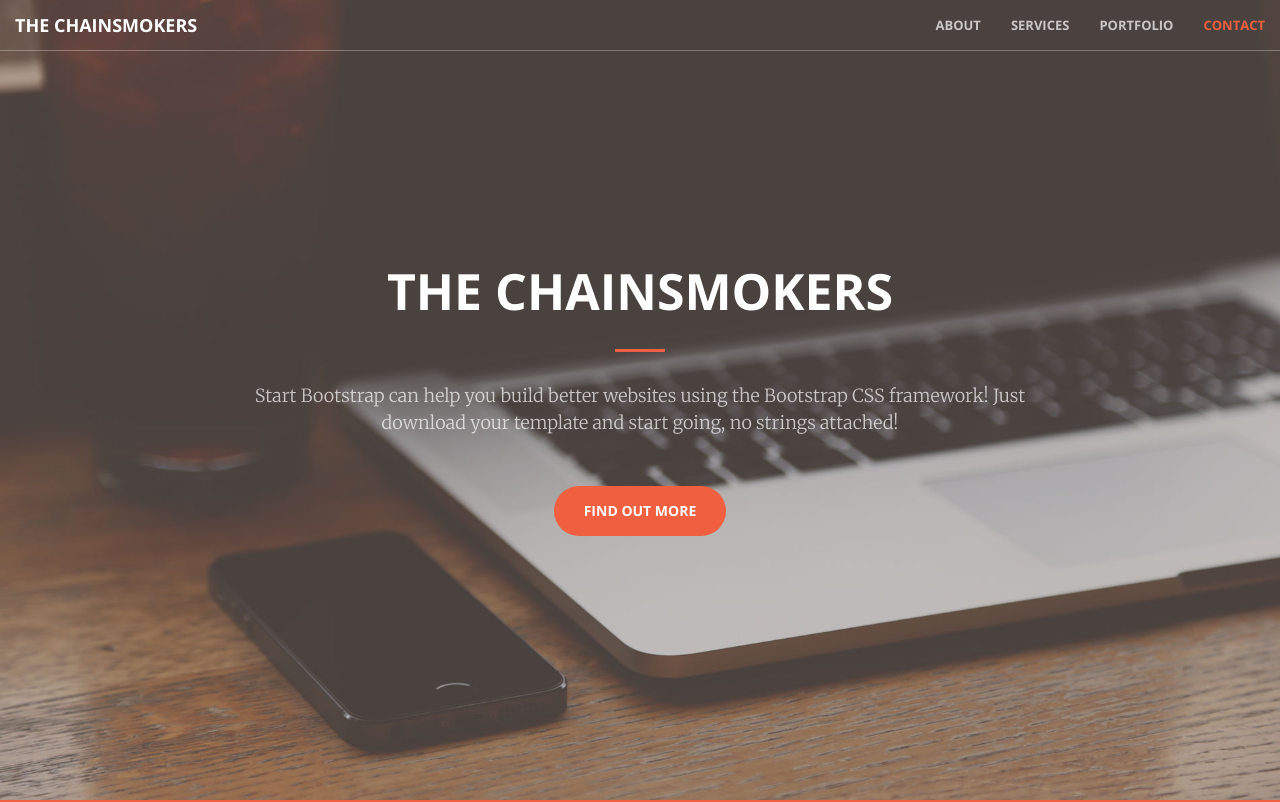
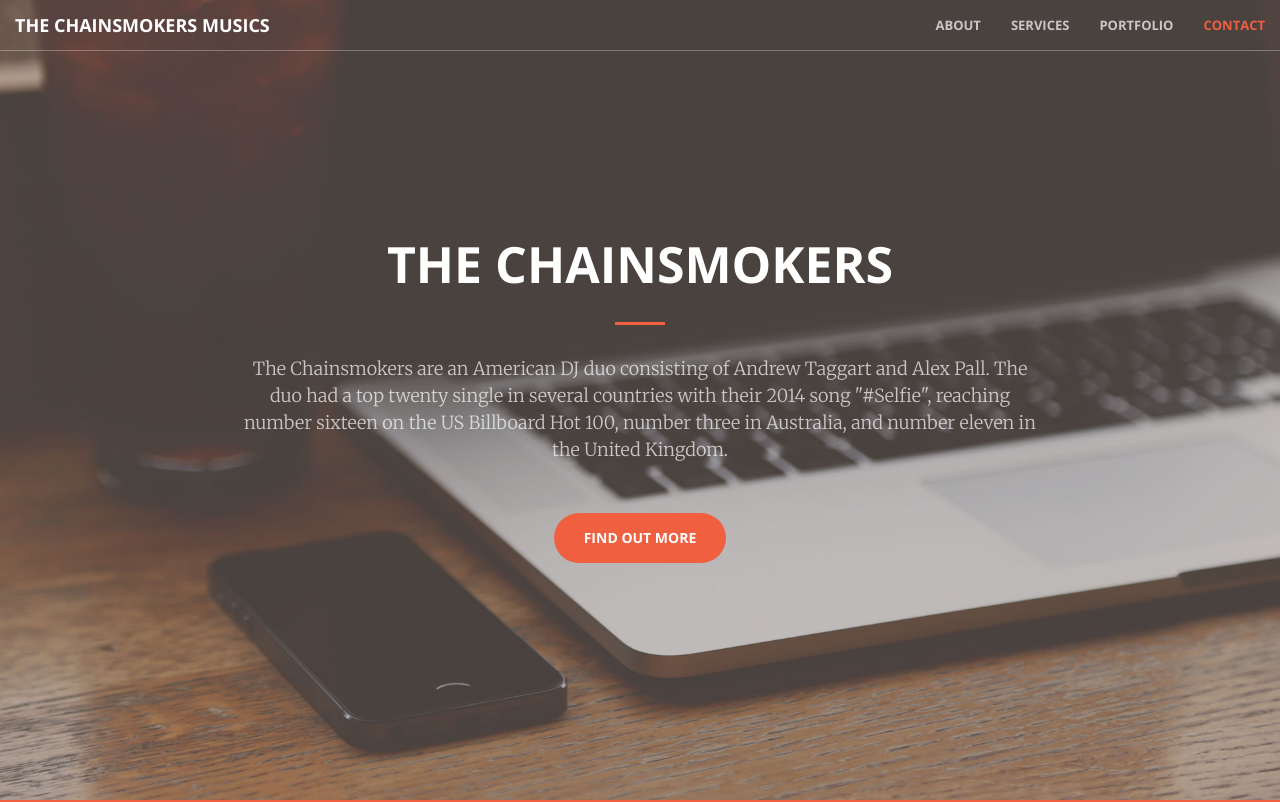
Before and after one commit to dobecgalupe/obidozadobec.github.io, a website: page index.html in a window 1280 px wide. Shown: the top 802 px of the page. Drawn offline with nearby package versions, Linux system fonts and the light colour scheme.

Commit message:
Update index.html

```diff
--- a/index.html
+++ b/index.html
@@ -9,7 +9,7 @@
     <meta name="description" content="">
     <meta name="author" content="">
 
-    <title>FREE MUSICS</title>
+    <title>THE CAHINSMOKERS MUSICS</title>
 
     <!-- Bootstrap Core CSS -->
     <link href="vendor/bootstrap/css/bootstrap.min.css" rel="stylesheet">
@@ -43,7 +43,7 @@
                 <button type="button" class="navbar-toggle collapsed" data-toggle="collapse" data-target="#bs-example-navbar-collapse-1">
                     <span class="sr-only">Toggle navigation</span> Menu <i class="fa fa-bars"></i>
                 </button>
-                <a class="navbar-brand page-scroll" href="#page-top">THE CHAINSMOKERS</a>
+                <a class="navbar-brand page-scroll" href="#page-top">THE CHAINSMOKERS MUSICS</a>
             </div>
 
             <!-- Collect the nav links, forms, and other content for toggling -->
@@ -73,7 +73,7 @@
             <div class="header-content-inner">
                 <h1 id="homeHeading">THE CHAINSMOKERS</h1>
                 <hr>
-                <p>Start Bootstrap can help you build better websites using the Bootstrap CSS framework! Just download your template and start going, no strings attached!</p>
+                <p>The Chainsmokers are an American DJ duo consisting of Andrew Taggart and Alex Pall. The duo had a top twenty single in several countries with their 2014 song "#Selfie", reaching number sixteen on the US Billboard Hot 100, number three in Australia, and number eleven in the United Kingdom.</p>
                 <a href="#about" class="btn btn-primary btn-xl page-scroll">Find Out More</a>
             </div>
         </div>
```
